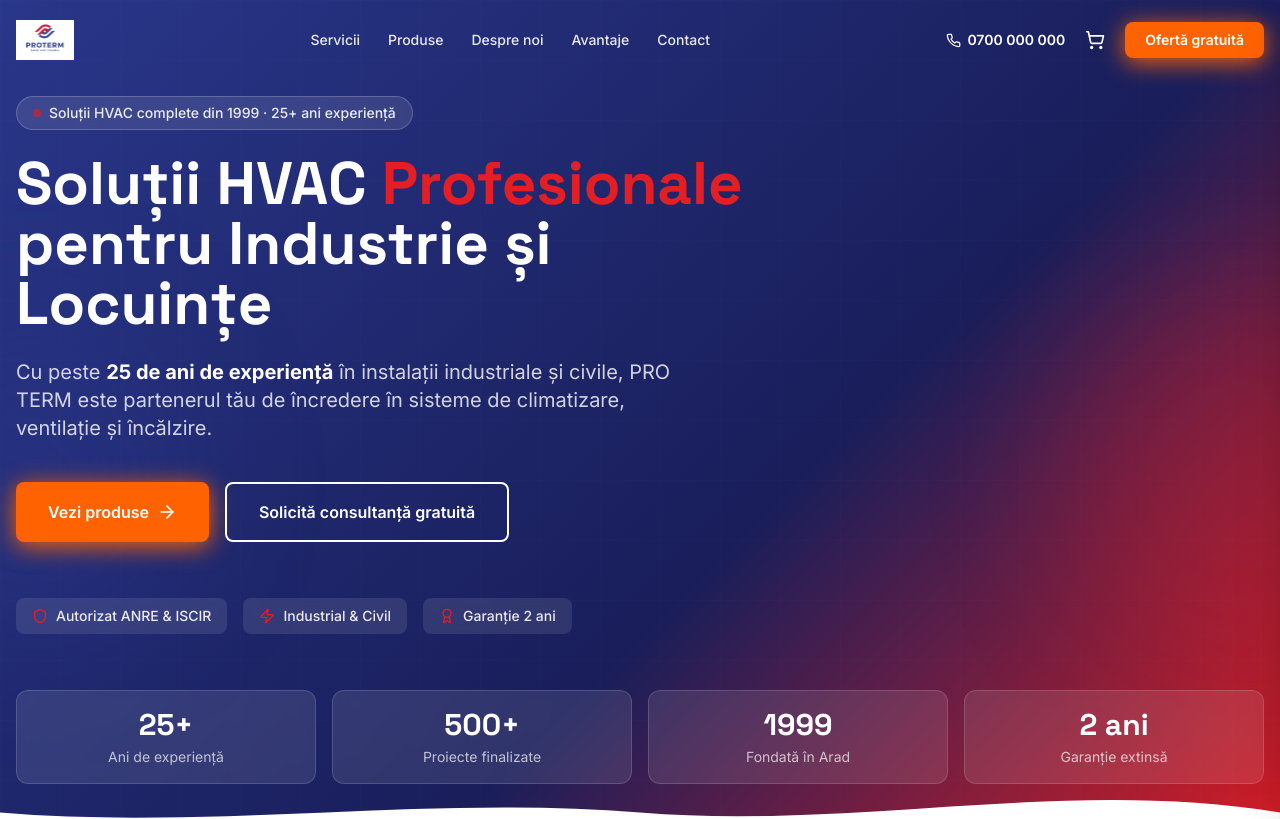
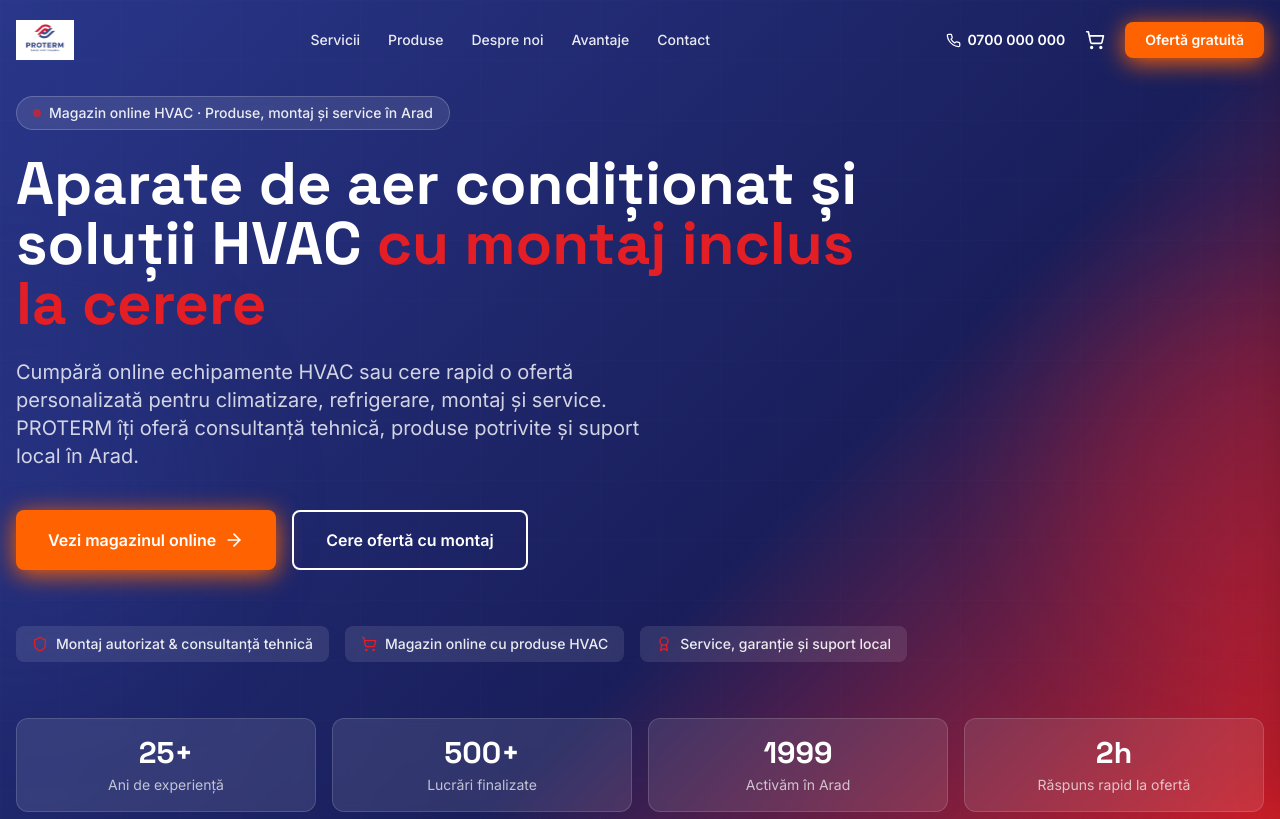
Before and after one commit to protermarad-hash/pro-term-web, a Next.js app: page / in a window 1280 px wide. Shown: the top 819 px of the page. Built offline with nearby package versions, Linux system fonts and the light colour scheme.

Commit message:
Reposition homepage hero for online shop

```diff
--- a/src/components/Hero.tsx
+++ b/src/components/Hero.tsx
@@ -1,17 +1,17 @@
-import { ArrowRight, Shield, Zap, Award } from 'lucide-react';
+import { ArrowRight, Shield, Zap, Award, ShoppingCart } from 'lucide-react';
 import Link from 'next/link';
 
 const stats = [
   { value: '25+',   label: 'Ani de experiență' },
-  { value: '500+',  label: 'Proiecte finalizate' },
-  { value: '1999',  label: 'Fondată în Arad' },
-  { value: '2 ani', label: 'Garanție extinsă' },
+  { value: '500+',  label: 'Lucrări finalizate' },
+  { value: '1999',  label: 'Activăm în Arad' },
+  { value: '2h',    label: 'Răspuns rapid la ofertă' },
 ];
 
 const badges = [
-  { icon: Shield, text: 'Autorizat ANRE & ISCIR' },
-  { icon: Zap,    text: 'Industrial & Civil' },
-  { icon: Award,  text: 'Garanție 2 ani' },
+  { icon: Shield, text: 'Montaj autorizat & consultanță tehnică' },
+  { icon: ShoppingCart, text: 'Magazin online cu produse HVAC' },
+  { icon: Award, text: 'Service, garanție și suport local' },
 ];
 
 export default function Hero() {
@@ -34,34 +34,32 @@ export default function Hero() {
       <div className="absolute bottom-1/4 -left-32 w-80 h-80 bg-primary/30 rounded-full blur-3xl" />
 
       <div className="relative container mx-auto px-4 pt-24 pb-16">
-        <div className="max-w-3xl">
+        <div className="max-w-4xl">
           <div className="inline-flex items-center gap-2 bg-white/10 backdrop-blur-sm border border-white/20 rounded-full px-4 py-1.5 mb-6">
             <span className="w-2 h-2 rounded-full bg-brand animate-pulse" />
             <span className="text-white/90 text-sm font-medium">
-              Soluții HVAC complete din 1999 · 25+ ani experiență
+              Magazin online HVAC · Produse, montaj și service în Arad
             </span>
           </div>
 
           <h1 className="text-4xl md:text-6xl font-bold text-white font-heading leading-tight mb-6">
-            Soluții HVAC{' '}
-            <span className="text-brand">Profesionale</span>
-            <br />
-            pentru Industrie și Locuințe
+            Aparate de aer condiționat și soluții HVAC{' '}
+            <span className="text-brand">cu montaj inclus la cerere</span>
           </h1>
 
           <p className="text-lg md:text-xl text-white/80 leading-relaxed mb-10 max-w-2xl">
-            Cu peste <strong className="text-white">25 de ani de experiență</strong> în instalații
-            industriale și civile, PRO TERM este partenerul tău de încredere în sisteme de
-            climatizare, ventilație și încălzire.
+            Cumpără online echipamente HVAC sau cere rapid o ofertă personalizată pentru
+            climatizare, refrigerare, montaj și service. PROTERM îți oferă consultanță tehnică,
+            produse potrivite și suport local în Arad.
           </p>
 
           <div className="flex flex-wrap gap-4 mb-14">
             <Link href="/produse" className="btn-primary text-base px-8 py-4">
-              Vezi produse
+              Vezi magazinul online
               <ArrowRight size={20} />
             </Link>
             <Link href="/#contact" className="btn-outline text-base px-8 py-4">
-              Solicită consultanță gratuită
+              Cere ofertă cu montaj
             </Link>
           </div>
 
```
